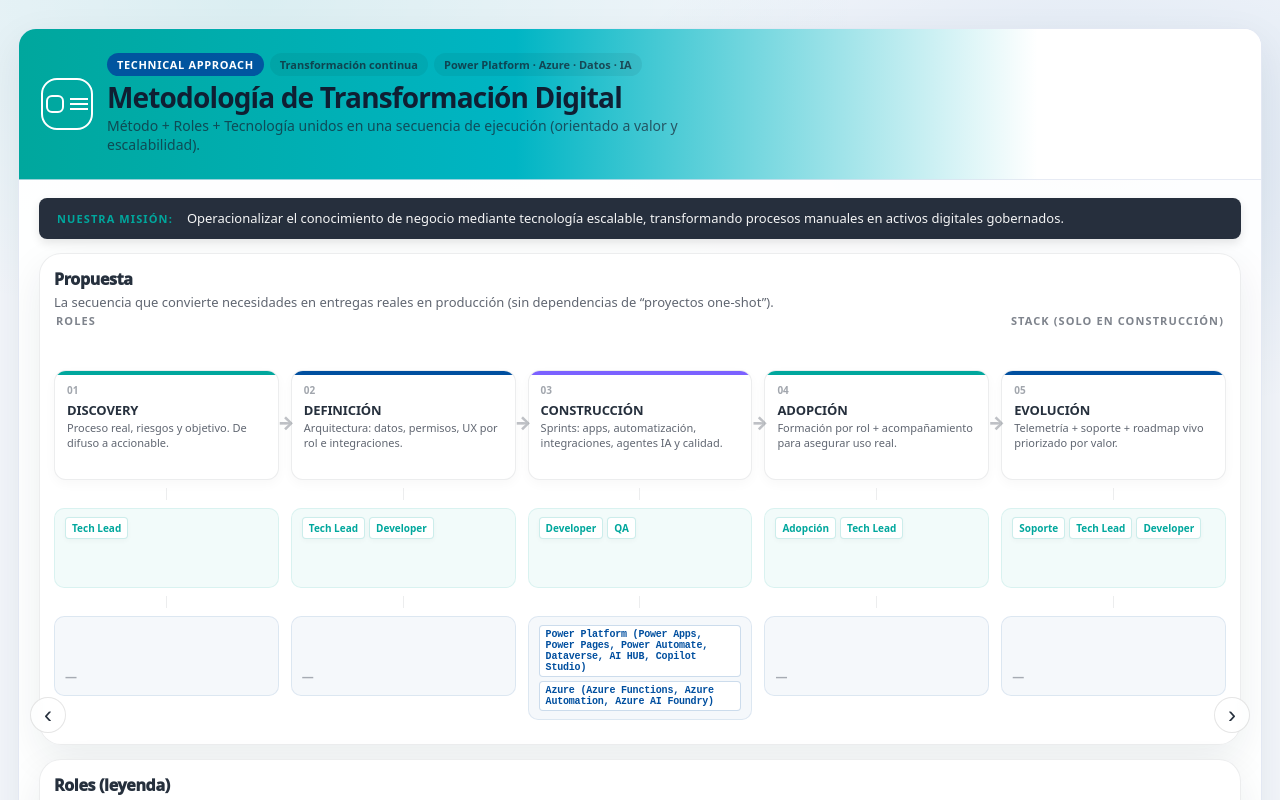
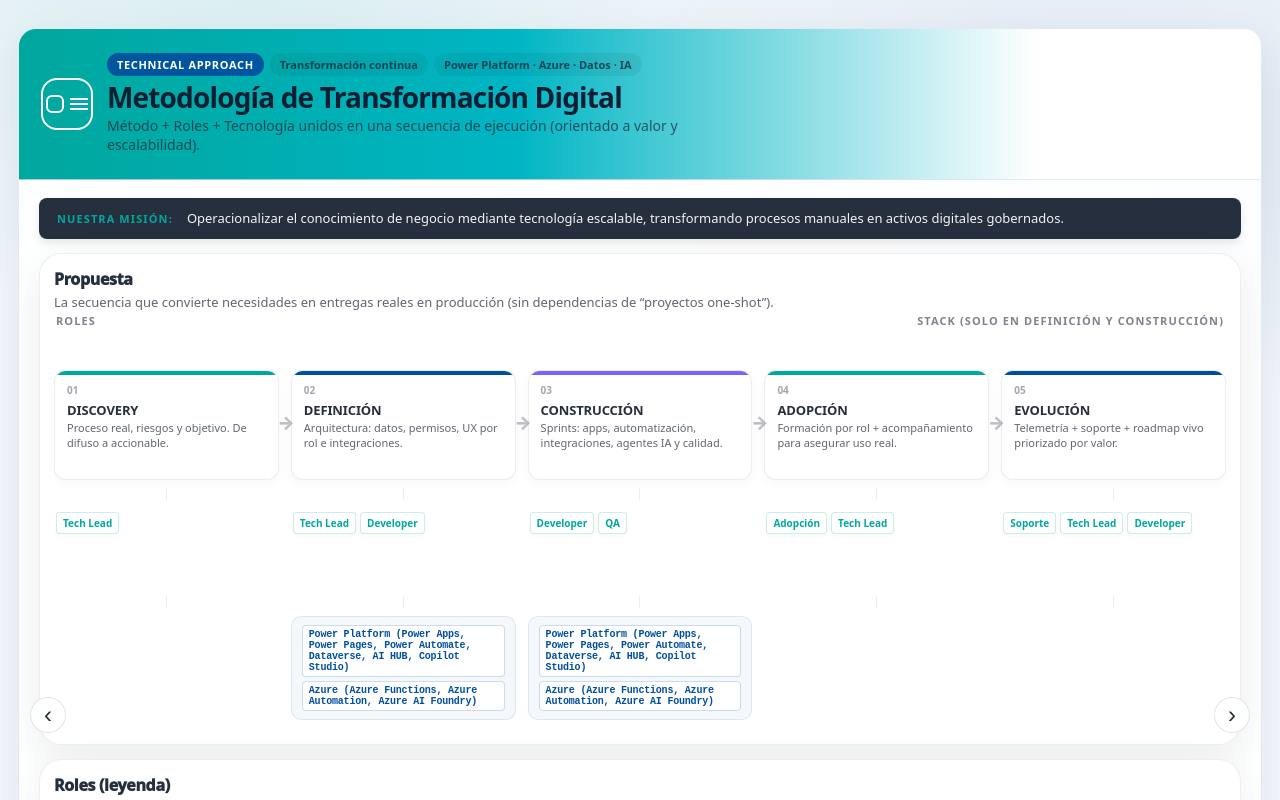
Before and after one commit to madinagarciaf-dev/presentacion-ppl, a React (Vite) app: page / in a window 1280 px wide. Shown: the top 800 px of the page. Built offline with nearby package versions, Linux system fonts and the light colour scheme.

Commit message:
Fix filenames middleware and vercel.json

```diff
--- a/src/App.jsx
+++ b/src/App.jsx
@@ -271,7 +271,12 @@ function SlideOferta({ detail, setDetail }) {
         "Diseño funcional y técnico: modelo de datos, permisos (RLS), pantallas por rol, integraciones y patrón de solución.",
       descShort: "Arquitectura: datos, permisos, UX por rol e integraciones.",
       roles: ["Tech Lead", "Developer"],
-      stack: [], // <- vacío a propósito
+      stack: [
+        "Power Platform (Power Apps, Power Pages, Power Automate, Dataverse, AI HUB, Copilot Studio)",
+        "Azure (Azure Functions, Azure Automation, Azure AI Foundry)",
+        "Microsoft 365 (Teams, SharePoint, Outlook)",
+        "Integraciones (sistemas de información fuera de Microsoft)",
+      ],
     },
     {
       tone: "seq-purple",
@@ -285,7 +290,7 @@ function SlideOferta({ detail, setDetail }) {
         "Power Platform (Power Apps, Power Pages, Power Automate, Dataverse, AI HUB, Copilot Studio)",
         "Azure (Azure Functions, Azure Automation, Azure AI Foundry)",
         "Microsoft 365 (Teams, SharePoint, Outlook)",
-        "Fabric",
+        "Integraciones (sistemas de información fuera de Microsoft)",
       ],
     },
     {
@@ -372,12 +377,13 @@ function SeqDiagram({ steps, detail }) {
     <div className="seqWrapper">
       <div className="seqTopLabels" aria-hidden="true">
         <span className="seqTopLabel">Roles</span>
-        <span className="seqTopLabel">Stack (solo en Construcción)</span>
+        <span className="seqTopLabel">Stack (solo en Definición y Construcción)</span>
       </div>
 
       <div className="seqContainer">
         {steps.map((s, i) => (
           <div className="seqCol" key={s.number}>
+            {/* Header de fase */}
             <div className={"seqHeader " + s.tone}>
               <div className="seqNumber">{s.number}</div>
               <div className="seqTitle">{s.title}</div>
@@ -386,7 +392,8 @@ function SeqDiagram({ steps, detail }) {
 
             <div className="seqLine" />
 
-            <div className="seqBlock roleBlock" aria-label="Roles">
+            {/* FILA DE ROLES – SIN TARJETA, SOLO ETIQUETAS */}
+            <div className="seqRolesRow" aria-label="Roles">
               <div className="seqTags">
                 {s.roles.map((r) => (
                   <span className="seqTag role" key={r}>
@@ -398,8 +405,9 @@ function SeqDiagram({ steps, detail }) {
 
             <div className="seqLine" />
 
-            <div className="seqBlock techBlock" aria-label="Stack tecnológico">
-              {s.stack?.length ? (
+            {/* FILA DE STACK – SOLO TARJETA EN DEFINICIÓN Y CONSTRUCCIÓN */}
+            {s.stack && s.stack.length ? (
+              <div className="seqBlock techBlock hasStack" aria-label="Stack tecnológico">
                 <div className="seqTags">
                   {(detail ? s.stack : s.stack.slice(0, 2)).map((t) => (
                     <span className="seqTag tech" key={t}>
@@ -407,10 +415,10 @@ function SeqDiagram({ steps, detail }) {
                     </span>
                   ))}
                 </div>
-              ) : (
-                <div className="seqEmpty">—</div>
-              )}
-            </div>
+              </div>
+            ) : (
+              <div className="seqEmptyCell" aria-hidden="true" />
+            )}
 
             {i < steps.length - 1 ? <div className="seqArrow">→</div> : null}
           </div>
@@ -419,6 +427,7 @@ function SeqDiagram({ steps, detail }) {
     </div>
   );
 }
+
 
 
 function RolesLegend({ detail }) {
--- a/src/index.css
+++ b/src/index.css
@@ -1966,3 +1966,24 @@ body{
   color: rgba(20,30,45,.74);
   line-height: 1.35;
 }
+
+/* Fila de roles: sin tarjeta, solo las etiquetas */
+.seqRolesRow{
+  min-height: 80px;
+  display: flex;
+  align-items: flex-start;
+  justify-content: flex-start;
+  padding: 4px 2px;
+  background: transparent;
+  border: none;
+}
+
+/* Evitamos que roleBlock pinte fondo si se sigue usando en algún sitio */
+.roleBlock{
+  background: transparent !important;
+  border: none !important;
+}
+
+.seqEmptyCell{
+  min-height: 80px;
+}
```
